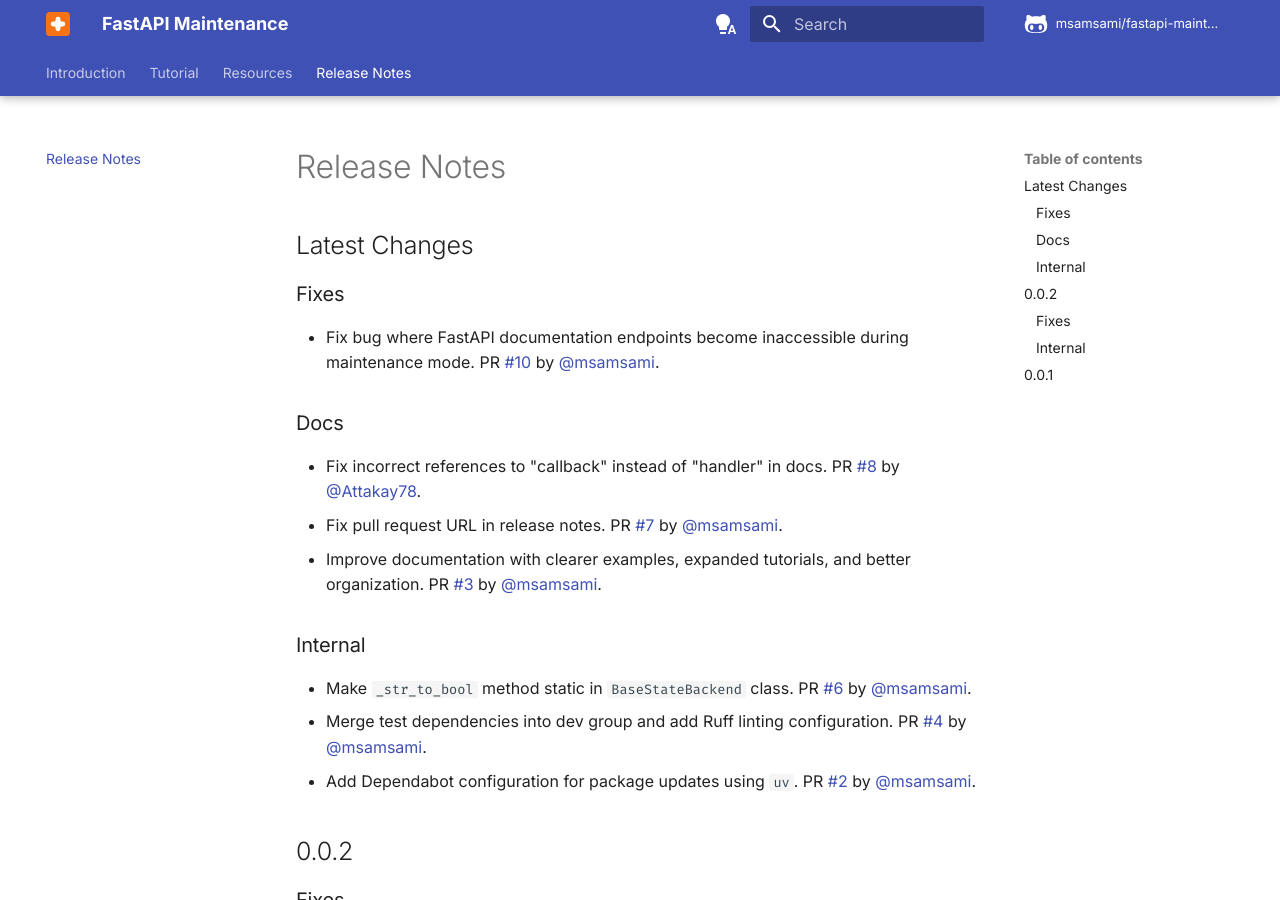
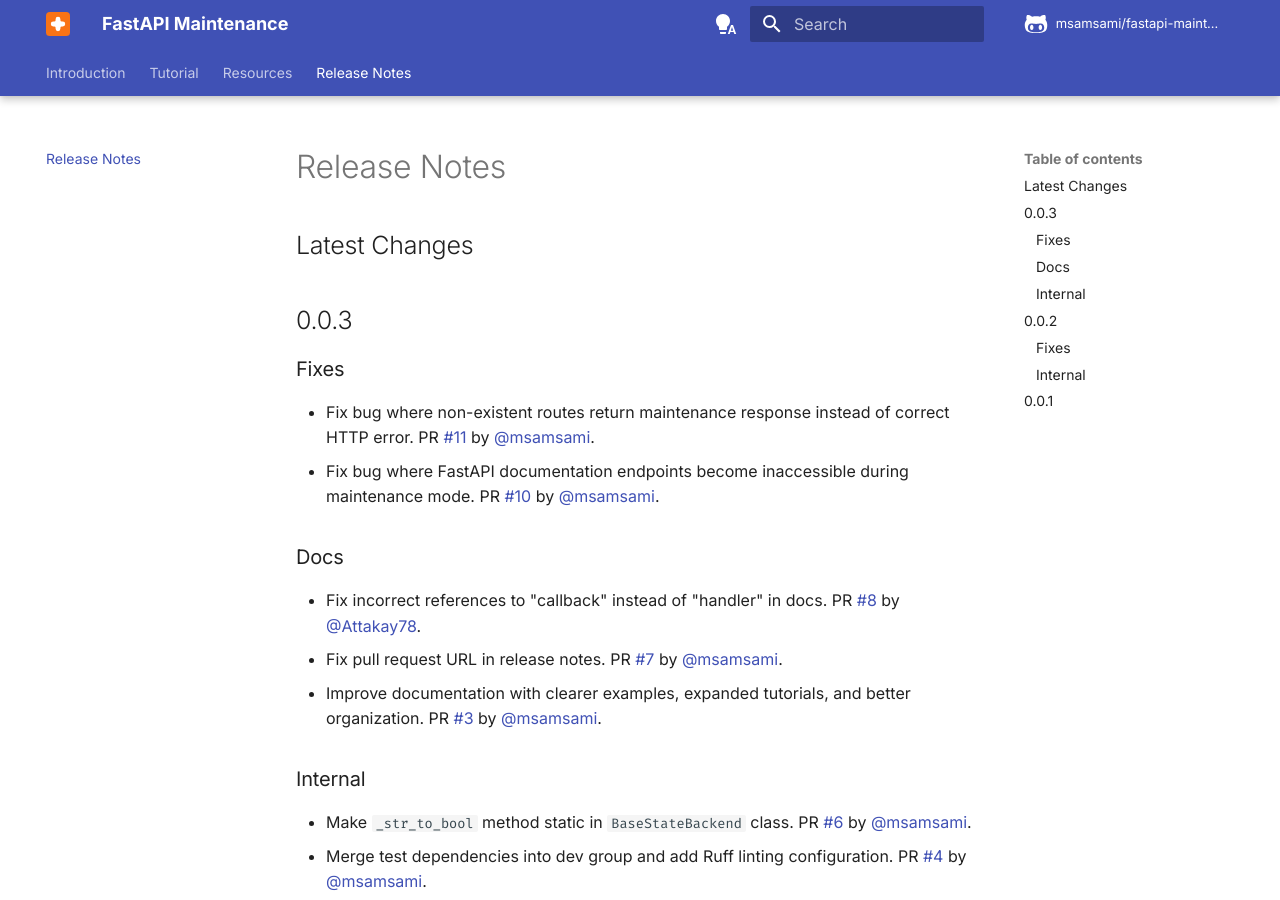
Before and after one commit to msamsami/fastapi-maintenance, an MkDocs documentation site: the page built from docs/release-notes.md, in a window 1280 px wide and 900 px high. Built offline with MkDocs 1.6.1 and Material for MkDocs 9.7.7, drawn with Linux system fonts in a browser that asks for light colours; comment, search, counter and statistics services are not loaded.

Commit message:
Release version 0.0.3

```diff
--- a/docs/release-notes.md
+++ b/docs/release-notes.md
@@ -2,8 +2,11 @@
 
 ## Latest Changes
 
+## 0.0.3
+
 ### Fixes
 
+- Fix bug where non-existent routes return maintenance response instead of correct HTTP error. PR [#11](https://github.com/msamsami/fastapi-maintenance/pull/11) by [@msamsami](https://github.com/msamsami).
 - Fix bug where FastAPI documentation endpoints become inaccessible during maintenance mode. PR [#10](https://github.com/msamsami/fastapi-maintenance/pull/10) by [@msamsami](https://github.com/msamsami).
 
 ### Docs
--- a/src/fastapi_maintenance/__init__.py
+++ b/src/fastapi_maintenance/__init__.py
@@ -5,7 +5,7 @@
 the ability to exempt specific endpoints from maintenance status.
 """
 
-__version__ = "0.0.2"
+__version__ = "0.0.3"
 __author__ = "Mehdi Samsami"
 
 
```
Also changed, not shown: 2 other files.
